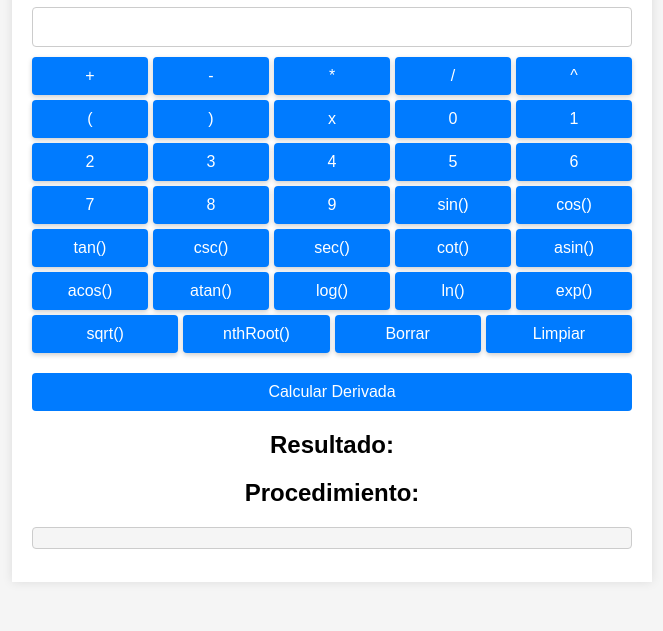
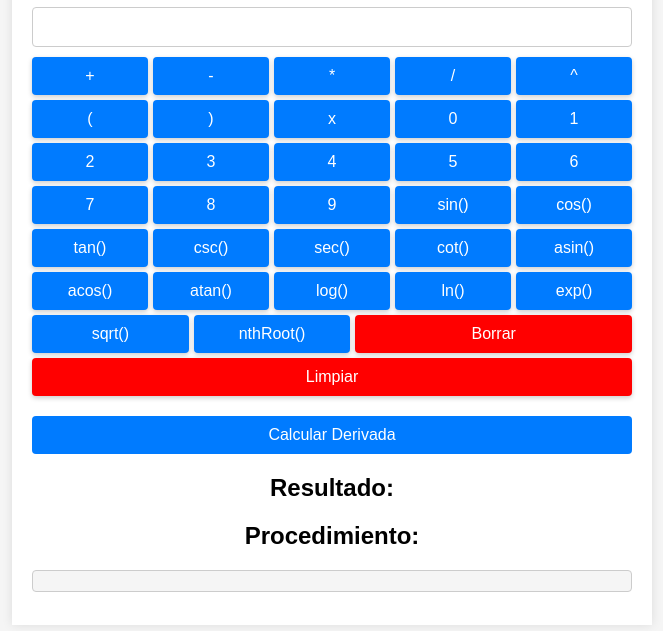
Before and after one commit to LeoAguado36/Calculadora-de-Derivadas, a plain HTML site: page index.html in a window 1280 px wide. Shown: the part 171-802 px from the top of the page, without its empty margins (308-971 px from the left). Drawn offline with nearby package versions, Linux system fonts and the light colour scheme.

Commit message:
Update style.css

```diff
--- a/style.css
+++ b/style.css
@@ -76,6 +76,15 @@ button:hover {
     transform: translateY(0);
 }
 
+.special-key {
+    flex: 1 1 calc(40% - 10px); /* Special keys are wider */
+    background-color: #ff0000;
+}
+
+.special-key:hover {
+    background-color: #cc0000;
+}
+
 #result-container {
     margin-top: 20px;
 }
```
